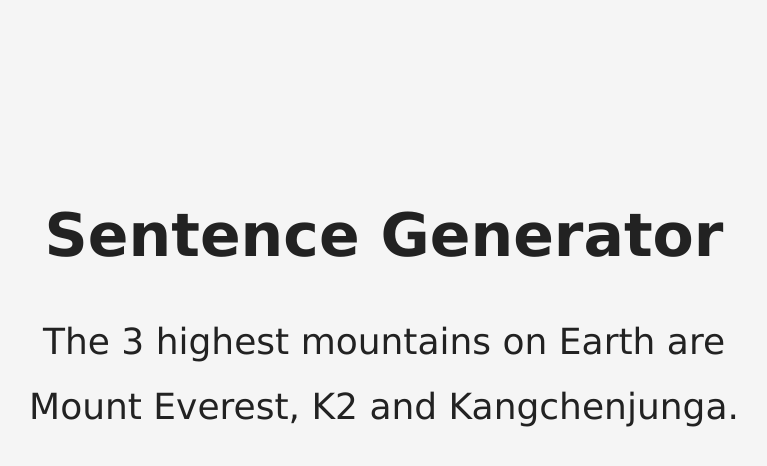
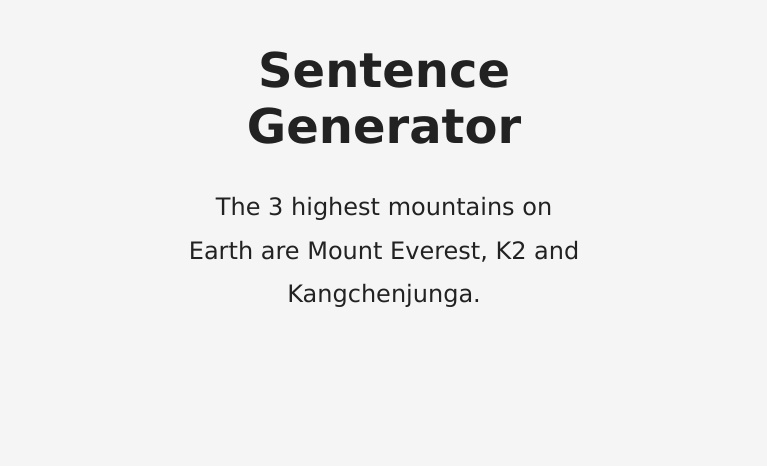
Before and after one commit to Alffonti/sentence-generator, a plain HTML site: page index.html in a window 1280 px wide. Shown: the whole page, without its empty margins (256-1023 px from the left). Drawn offline with Linux system fonts and the light colour scheme.

Commit message:
update body width

```diff
--- a/index.css
+++ b/index.css
@@ -1,17 +1,19 @@
 body{
     background: whitesmoke;
     color: #222;
-    width: 800px;
-    margin: 200px auto;
+    max-width: 400px;
+    max-height: 400px;
+    margin: auto;
+    padding: 10px;
     font-family: Verdana, Geneva, Tahoma, sans-serif;
     text-align: center;
 }
 
 h1{
-    font-size: 60px;
+    font-size: 48px;
 }
 
 p{
-    font-size: 36px;
+    font-size: 24px;
     line-height: 1.8;
 }
```
